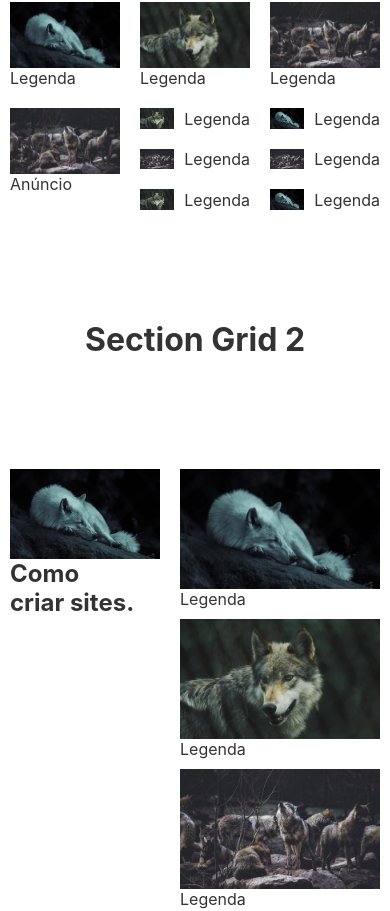
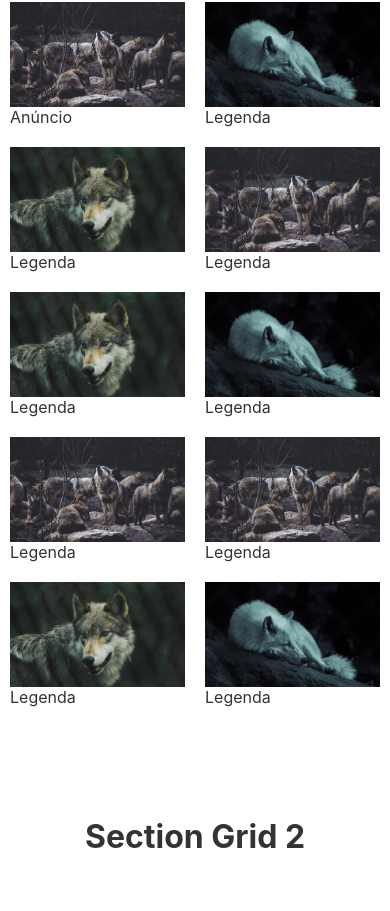
Before and after one commit to GuilhermeRoesler/Front-Tips, a React (Create React App) app in the folder tips/: page /grid1 in a window 390 px wide. Shown: the part 2142-3053 px from the top of the page. Built offline with nearby package versions, Linux system fonts and the light colour scheme; a web font is replaced by a local one.

Commit message:
adding dropdown2

```diff
--- a/tips/src/App.css
+++ b/tips/src/App.css
@@ -2102,6 +2102,86 @@ h1:has(+ section#image-gallery2) {
     cursor: pointer;
 }
 
+/* DROPDOWN 2 */
+
+/* .multi-level,
+.item ul,
+.nav input[type="checkbox"] {
+    display: none;
+}
+
+#menu:checked~.multi-level,
+.item input:checked~ul {
+    display: block;
+}
+
+.arrow {
+    width: 12px;
+    height: 12px;
+    vertical-align: middle;
+    float: left;
+    z-index: 0;
+    margin: 17px 1em 0 2em;
+}
+
+.item input+.arrow {
+    transform: rotate(-90deg);
+    transition: 0.1s;
+}
+
+.item input:checked+.arrow {
+    transform: rotate(0deg);
+    transition: 0.1s;
+}
+
+label:hover {
+    cursor: pointer;
+}
+
+label {
+    width: 100%;
+    display: block;
+    z-index: 3;
+    position: relative;
+}
+
+.nav {
+    width: 100%;
+    background-color: white;
+    overflow: hidden;
+    border-bottom: 1px solid #cfd8dc;
+}
+
+#nav-icon {
+    font-size: 28px;
+    line-height: 50px;
+    padding-left: 1em;
+    color: white;
+    background-color: #f44336;
+}
+
+.nav ul,
+.nav li,
+label,
+.nav li a {
+    line-height: 50px;
+    margin: 0;
+    padding: 0 2em;
+    list-style: none;
+    text-decoration: none;
+    color: #90a4ae;
+    font-weight: 100;
+    width: 100%;
+}
+
+.item ul {
+    padding: 0 0.25rem;
+}
+
+.nav li a {
+    padding: 0 4em;
+} */
+
 /* DARKMODE SWITCH */
 
 #DarkmodeSwitch {
@@ -2579,6 +2659,35 @@ h1:has(+ section#image-gallery2) {
     align-self: end;
 }
 
+@media (max-width: 600px) {
+    #Grid1 .grid1 {
+        grid-template-columns: repeat(2, 1fr);
+    }
+
+    #Grid1 .grid1 div:nth-child(n + 4) {
+        display: block;
+    }
+
+    #Grid1 .grid1 div.anuncio {
+        grid-area: auto;
+        order: -1;
+    }
+
+    #Grid1 .grid2 {
+        grid-template-columns: 1fr;
+    }
+
+    #Grid1 .sidebar {
+        display: flex;
+        overflow: scroll;
+    }
+
+    #Grid1 .sidebar>div {
+        flex: 1 0 200px;
+        margin: 0 10px;
+    }
+}
+
 /* SNOWFALL */
 
 #Snowfall {
```
Also changed, not shown: tips/src/components/home/Dropdown2.js (added, +72 -0 lines).
